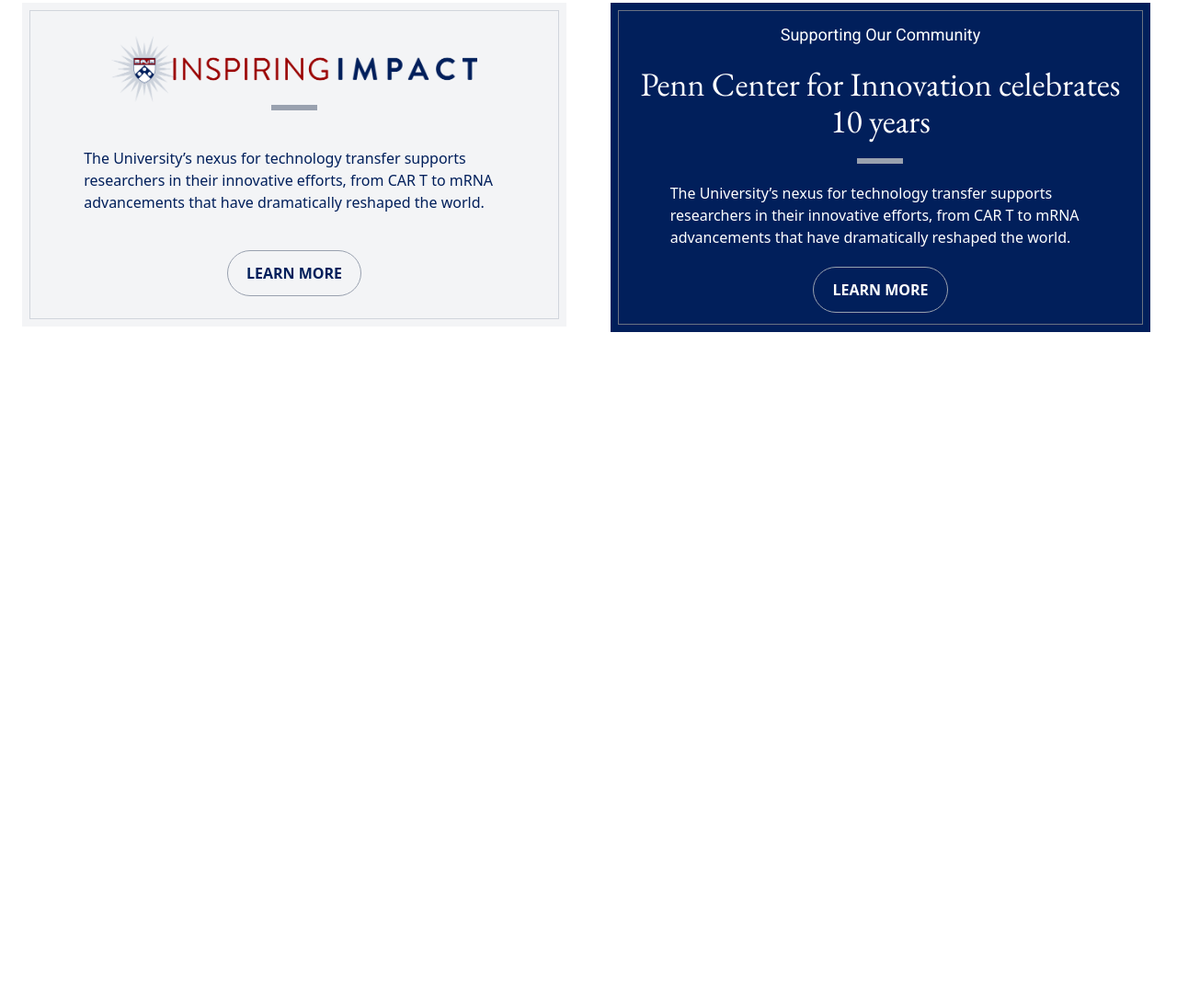
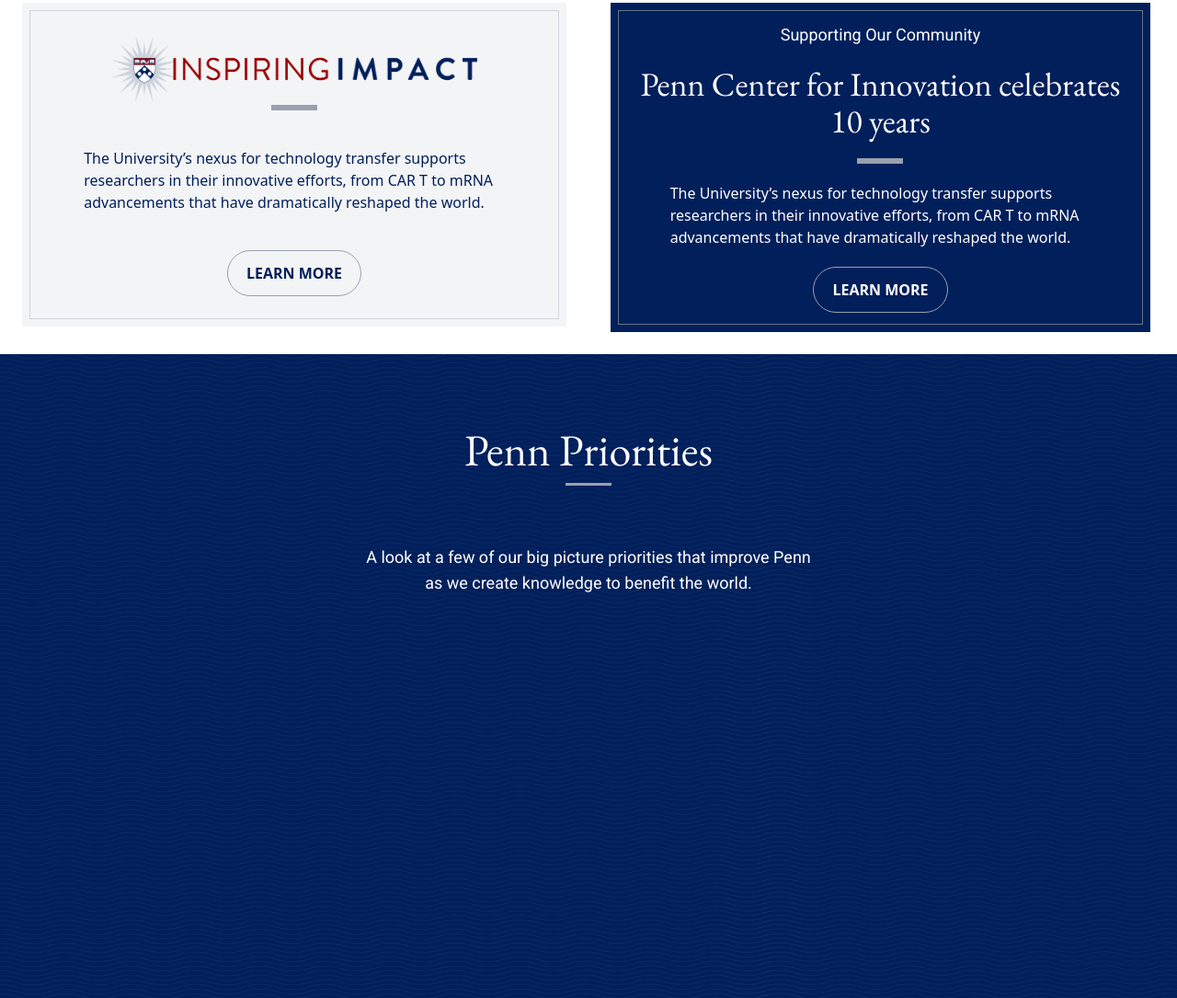
Before and after one commit to gisachris/upenn_css_gate_project, a website: page index.html in a window 1280 px wide. Shown: the part 3598-4683 px from the top of the page at 92% size. Before the commit the page ends 3983 px from the top, so only its background shows below. Drawn offline with nearby package versions, Linux system fonts and the light colour scheme.

Commit message:
implement priorities header section

```diff
--- a/index.html
+++ b/index.html
@@ -368,6 +368,19 @@
                     </div>
                 </div>
             </div>
+            <div id="prSection" class="bg-[url(/public/imgs/blueBg.png)] w-full h-[700px] py-20">
+                <div id="PriorityHeaderSection">
+                    <div id="prTextHeader" class="flex flex-col items-center gap-y-3">
+                        <h3 class="font-eb text-5xl">Penn Priorities</h3>
+                        <span class="w-[50px] h-[3px] bg-gray-400"></span>
+                    </div>
+                    <p class="max-w-[50ch] text-center mx-auto text-lg font-roboto mt-16">
+                        A look at a few of our big picture priorities that improve Penn as we create knowledge to
+                        benefit
+                        the world.
+                    </p>
+                </div>
+            </div>
         </main>
     </div>
 
```
Also changed, not shown: public/imgs/blueBg.png (added), public/styles/output.css.
